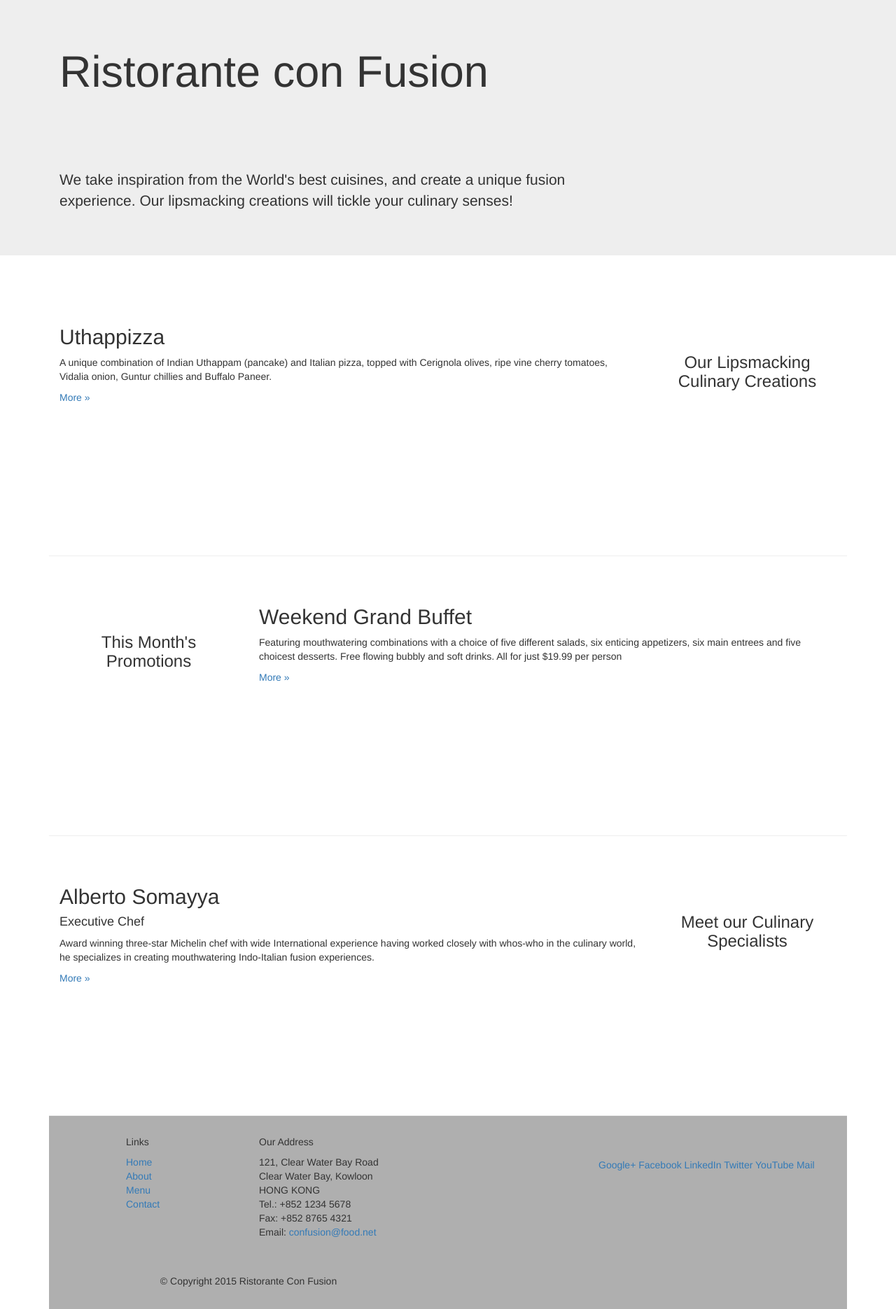
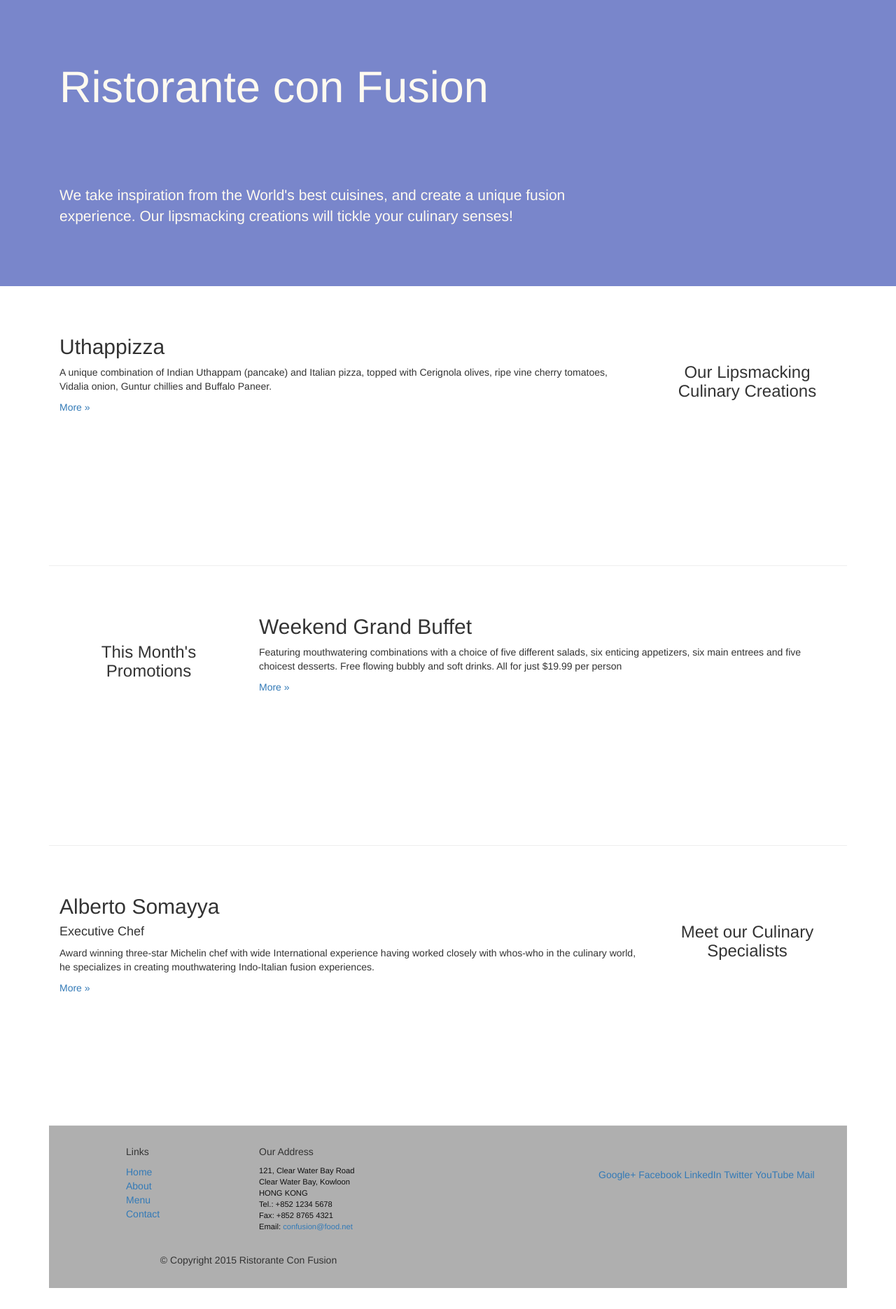
Before and after one commit to brunosilvano/conFusion, a plain HTML site: page index.html in a window 1280 px wide. Shown: the whole page at 70% size. After the commit the page ends 1841 px from the top, so only its background shows below. Drawn offline with nearby package versions, Linux system fonts and the light colour scheme.

Commit message:
Added styling to Jumbotron

```diff
--- a/css/mystyles.css
+++ b/css/mystyles.css
@@ -15,3 +15,16 @@
     margin: 0px auto;
     padding: 20px 0px 20px 0px;
 }
+
+.jumbotron {
+    padding: 70px 30px 70px 30px;
+    margin: 0px auto;
+    background: #7986cb;
+    color: floralwhite;
+}
+
+address {
+    font-size: 80%;
+    margin: 0px;
+    color: #0f0f0f;
+}
```
